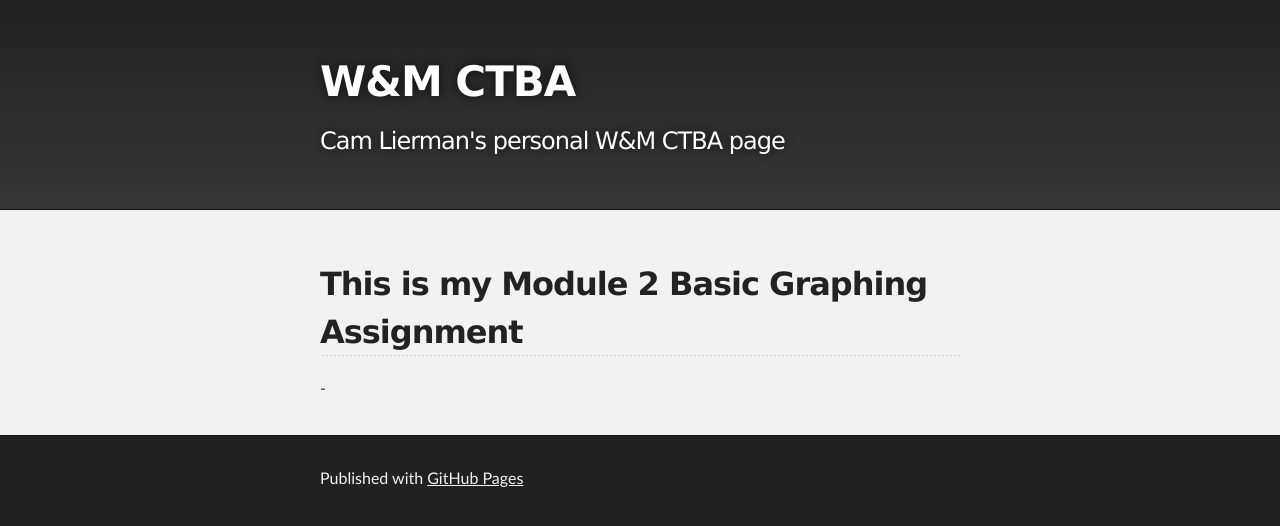
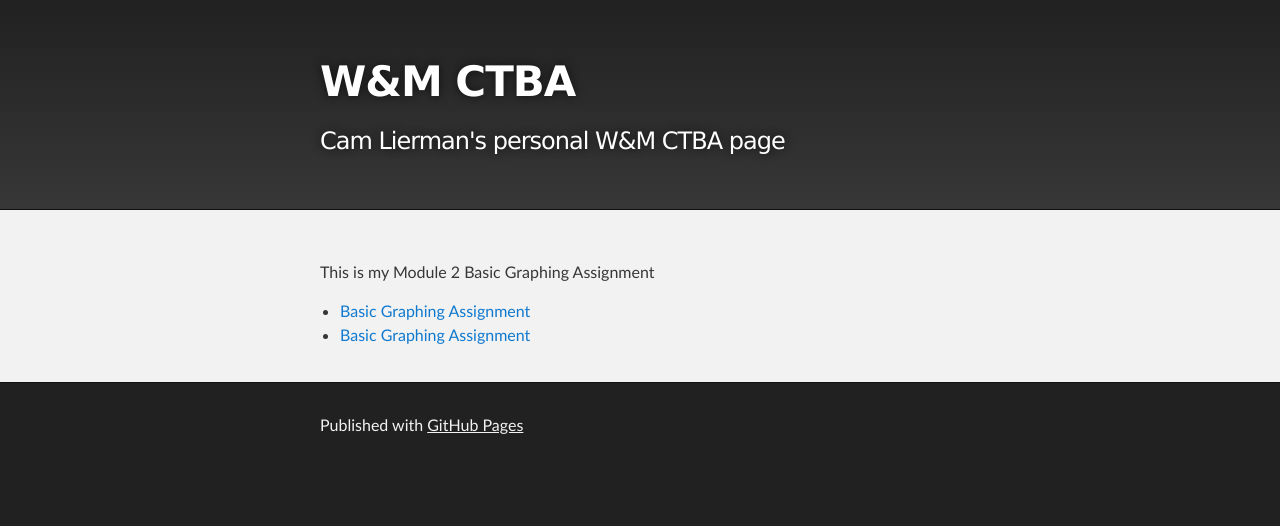
Before and after one commit to lierjet02/lierjet02.github.io, a Jekyll site: the page built from Module 2 Work/index.md, in a window 1280 px wide. Shown: the top 526 px of the page. Built offline with Jekyll 4.4.1, drawn with Linux system fonts in a browser that asks for light colours; our own code applies the rules of GitHub Pages for plain Markdown files.

Commit message:
Update index.md

```diff
--- a/Module 2 Work/index.md
+++ b/Module 2 Work/index.md
@@ -4,5 +4,5 @@ description: Basic Graphing Assignment
 ---
 
 This is my Module 2 Basic Graphing Assignment
--
--
+- [Basic Graphing Assignment](BasicGraphingAssignment.html)
+- [Basic Graphing Assignment](BasicGraphingAssignment.ipynb)
```
